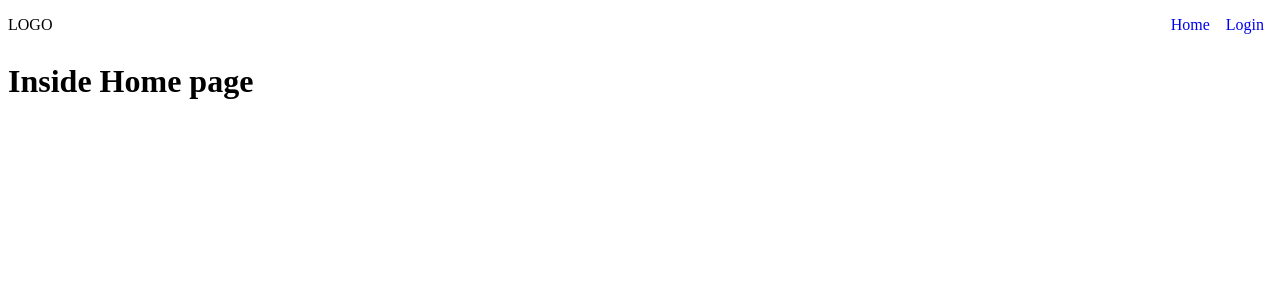
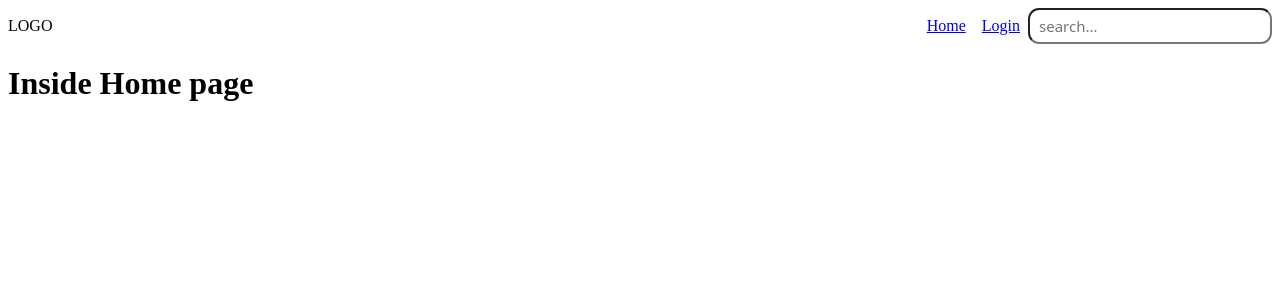
Before and after one commit to omgitsvaibhav/rental-apartments, a React (Create React App) app: page / in a window 1280 px wide. Shown: the top 300 px of the page. Built offline with nearby package versions, Linux system fonts and the light colour scheme.

Commit message:
minor changes

```diff
--- a/src/components/Navbar.css
+++ b/src/components/Navbar.css
@@ -13,14 +13,10 @@
     text-decoration: none;
 }
 
-.HomeAndLogin{
+.HomeAndLoginAndSearch{
     display: flex;
     justify-content: space-between;
     align-items: center;
-}
-
-.HomeAndLogin :link{
-    text-decoration: none;
 }
 
 .Home{
@@ -30,3 +26,16 @@
 .Login{
     padding: 0.5rem;
 }
+
+form{
+    border-radius: 10rem;
+    align-items: center;
+}
+input{
+    border-radius: 11px;
+    font: 15px system-ui;
+    color: black;
+    height: 100%;
+    width: 100%;
+    padding: 6px 9px;
+}
--- a/src/components/Navbar.js
+++ b/src/components/Navbar.js
@@ -10,13 +10,19 @@ function NavBar() {
           LOGO
         </Link>
       </div>
-      <div className="HomeAndLogin">
+      <div className="HomeAndLoginAndSearch">
         <Link className="Home" to="/">
           Home
         </Link>
         <Link className="Login" to="/LoginPage">
           Login
         </Link>
+
+        <div class="search">
+          <form role="search" id="form">
+            <input type="search" id="query" name="q" placeholder="search..." />
+          </form>
+        </div>
       </div>
     </nav>
   );
```
